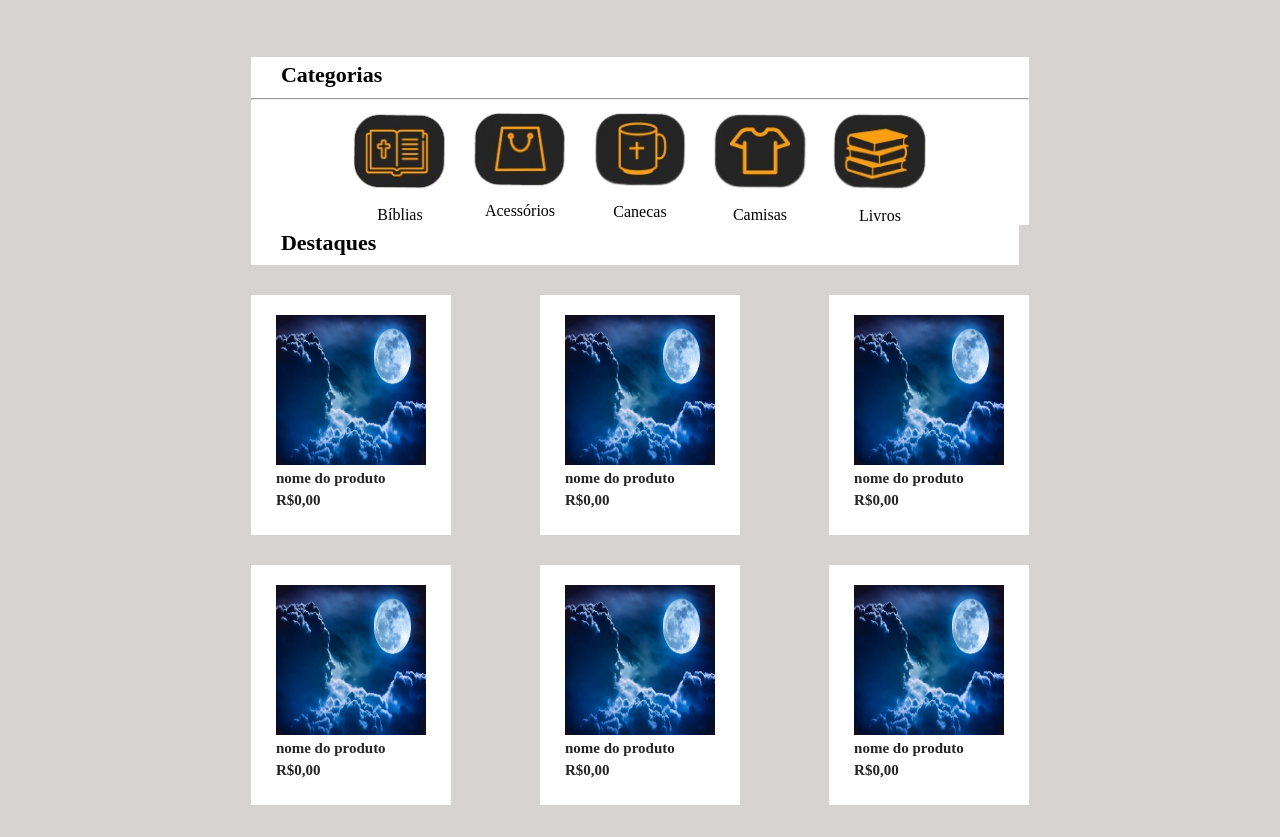
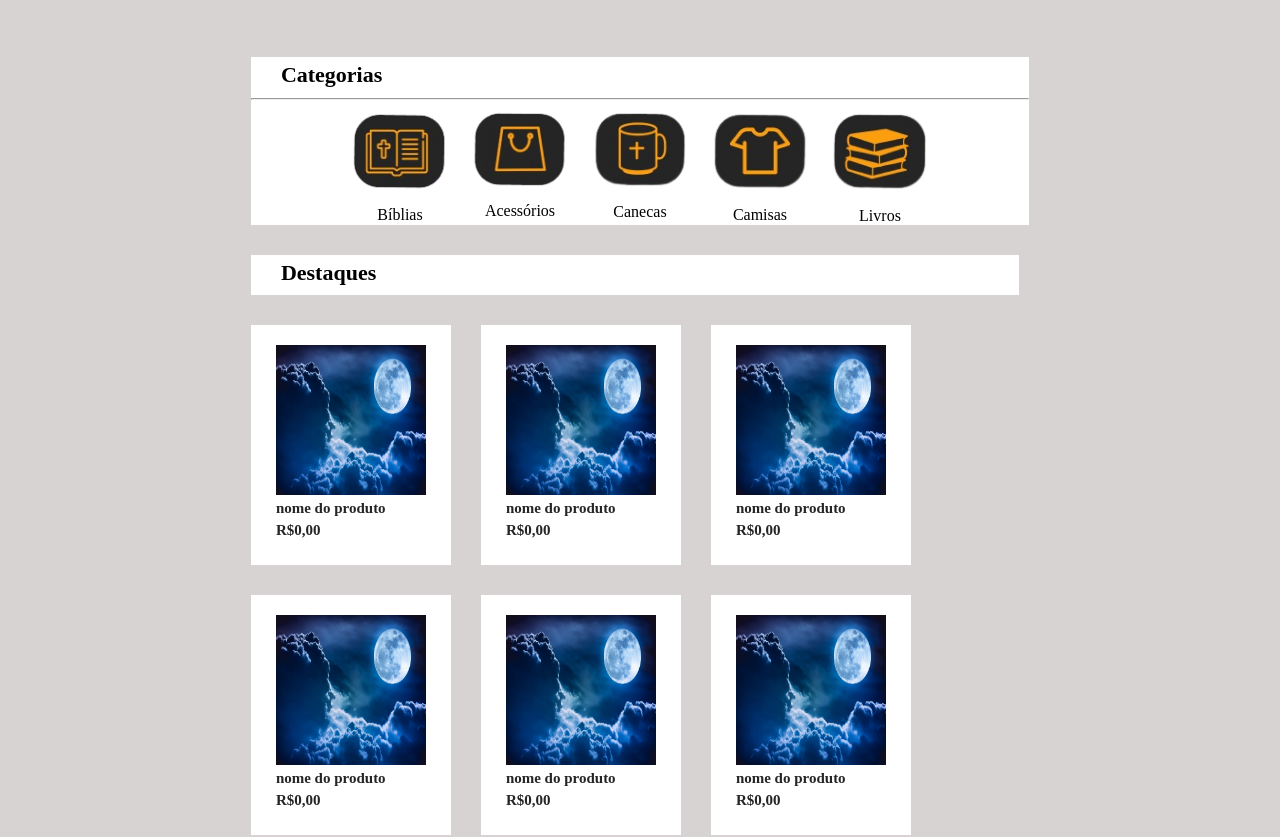
Before and after one commit to Micaelbrit0/Projeto-de-um-e-commerce, a plain HTML site: page index.html in a window 1280 px wide. Shown: the part 155-992 px from the top of the page. Drawn offline with Linux system fonts and the light colour scheme; a web font is replaced by a local one.

Commit message:
mexi kkk

```diff
--- a/css/stylesTelaInicial.css
+++ b/css/stylesTelaInicial.css
@@ -135,6 +135,7 @@ main{
     width: 60.8%;
     flex-wrap: wrap;
     margin-bottom: 60px;
+    margin-top: 30px;
 }
 
 #produtos{
@@ -147,7 +148,7 @@ main{
 #produtosMostruario{
     display: flex;
     flex-wrap: wrap;
-    justify-content:space-between;
+    justify-content:start;
     align-items: center;
     gap: 30px;
 }
```
